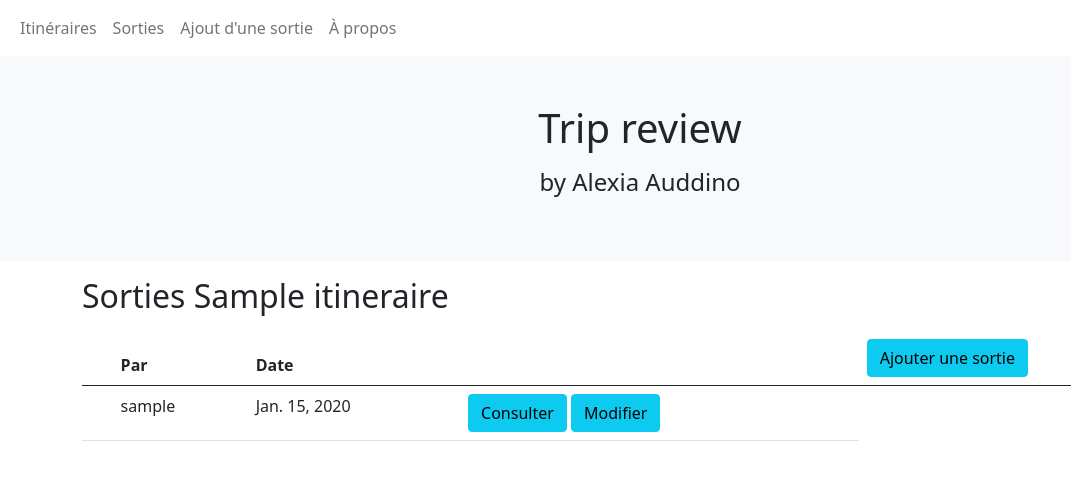
After one commit to alexiaauddino/topoguide-alexia-auddino, a Django app: page /itineraires/sorties/1/ in a window 1280 px wide. The commit adds this page. Shown: the top 480 px of the page, without its empty margins (0-1071 px from the left). Run offline with Django 4.2, Linux system fonts and the light colour scheme; tables that the repository leaves empty hold one stand-in row (values such as "Sample post").

Commit message:
Page de liste des sorties correspondant à un itinéraire

```diff
--- a/topoguide/itineraires/admin.py
+++ b/topoguide/itineraires/admin.py
@@ -1,7 +1,8 @@
 from django.contrib import admin
 
-from .models import Itineraire
+from .models import Itineraire, Sortie
 
 # Register your models here.
 
 admin.site.register(Itineraire)
+admin.site.register(Sortie)
--- a/topoguide/itineraires/models.py
+++ b/topoguide/itineraires/models.py
@@ -1,3 +1,4 @@
+from django.conf import settings
 from django.db import models
 from django.core.validators import MinValueValidator, MaxValueValidator
 
@@ -13,6 +14,34 @@ class Itineraire(models.Model):
     denivele_neg = models.IntegerField()
     denivele_pos = models.IntegerField()
     duree_estimee = models.IntegerField()
-    difficulte_estimee = models.IntegerField(validators=[MinValueValidator(0), MaxValueValidator(100)])
+    difficulte_estimee = models.IntegerField(validators=[MinValueValidator(0), MaxValueValidator(5)])
     def __str__(self):
         return self.titre
+
+class Sortie(models.Model):
+    utilisateur = models.ForeignKey(settings.AUTH_USER_MODEL, on_delete=models.CASCADE)
+    itineraire = models.ForeignKey(Itineraire, on_delete=models.CASCADE)
+    date_sortie = models.DateField()
+    duree_reelle = models.IntegerField()
+    nombre_participants = models.IntegerField()
+    EXPERIENCE_CHOIX = [
+    ('TD', 'Tous débutants'),
+    ('TE', 'Tous expérimentés'),
+    ('MI', 'Mixte'),]
+    experience_groupe = models.CharField(
+        max_length=2,
+        choices=EXPERIENCE_CHOIX,
+        default='TD',
+    )
+    METEO_CHOIX = [
+    ('BO', 'Bonne'),
+    ('MO', 'Moyenne'),
+    ('MA', 'Mauvaise'),]
+    meteo = models.CharField(
+        max_length=2,
+        choices=METEO_CHOIX,
+        default='MO',
+    )
+    difficulte_ressentie = models.IntegerField(validators=[MinValueValidator(0), MaxValueValidator(5)])
+    def __str__(self):
+        return self.utilisateur.username
--- a/topoguide/itineraires/templates/itineraires/itineraires.html
+++ b/topoguide/itineraires/templates/itineraires/itineraires.html
@@ -83,7 +83,7 @@
             {% if search|lower in itineraire.titre|lower %}
                 <tr>
                     <th scope="row"> </th>
-                    <td><a href="/itineraires/{{ itineraire.id }}/">{{ itineraire.titre }}</a></td>
+                    <td><a href="sorties/{{ itineraire.id }}/">{{ itineraire.titre }}</a></td>
                     <td>{{ itineraire.point_depart }}</td>
                     <td>{{ itineraire.description }} </td>
                     <td>{{ itineraire.altitude_depart }} m</td>
@@ -100,7 +100,7 @@
         {% for itineraire in itineraire_list %}
                 <tr>
                   <th scope="row"> </th>
-                  <td><a href="/itineraires/{{ itineraire.id }}/">{{ itineraire.titre }}</a></td>
+                  <td><a href="sorties/{{ itineraire.id }}/">{{ itineraire.titre }}</a></td>
                   <td>{{ itineraire.point_depart }}</td>
                   <td>{{ itineraire.description }} </td>
                   <td>{{ itineraire.altitude_depart }} m</td>
--- /dev/null
+++ b/topoguide/itineraires/templates/itineraires/sorties.html
@@ -0,0 +1,83 @@
+<!doctype html>
+<html lang="en">
+
+    <!-- Required meta tags -->
+    <meta charset="utf-8">
+    <meta name="viewport" content="width=device-width, initial-scale=1">
+
+    <!-- Bootstrap CSS -->
+    <link href="https://cdn.jsdelivr.net/npm/bootstrap@5.0.2/dist/css/bootstrap.min.css" rel="stylesheet" integrity="sha384-EVSTQN3/azprG1Anm3QDgpJLIm9Nao0Yz1ztcQTwFspd3yD65VohhpuuCOmLASjC" crossorigin="anonymous">
+
+    <header>
+      <!-- Navbar -->
+      <nav class="navbar navbar-expand-lg navbar-light bg-white">
+        <div class="container-fluid">
+          <button
+            class="navbar-toggler"
+            type="button"
+            data-mdb-toggle="collapse"
+            data-mdb-target="#navbarExample01"
+            aria-controls="navbarExample01"
+            aria-expanded="false"
+            aria-label="Toggle navigation"
+          >
+            <i class="fas fa-bars"></i>
+          </button>
+          <div class="collapse navbar-collapse" id="navbarExample01">
+            <ul class="navbar-nav me-auto mb-2 mb-lg-0">
+              <li class="nav-item active">
+                <a class="nav-link" aria-current="page" href="#">Itinéraires</a>
+              </li>
+              <li class="nav-item">
+                <a class="nav-link" href="#">Sorties</a>
+              </li>
+              <li class="nav-item">
+                <a class="nav-link" href="#">Ajout d'une sortie</a>
+              </li>
+              <li class="nav-item">
+                <a class="nav-link" href="#">À propos</a>
+              </li>
+            </ul>
+          </div>
+        </div>
+      </nav>
+      <!-- Navbar -->
+
+      <!-- Jumbotron -->
+      <div class="p-5 text-center bg-light">
+        <h1 class="mb-3">Trip review</h1>
+        <h4 class="mb-3">by Alexia Auddino</h4>
+      </div>
+      <!-- Jumbotron -->
+    </header>
+    <div class="container mt-3">
+        <h2> Sorties {{ itineraire.titre }} </h2>
+            <p>  </p>
+        {% if sorties_list%}
+        <table class="table table-hover">
+        <thead>
+            <tr>
+                <th scope="row"> </th>
+                <th scope="col"> Par </th>
+                <th scope="col"> Date </th>
+                <th scope="col">  </th>
+                <th scope="col">  <a href="" class="btn btn-info"> Ajouter une sortie </a> </th>
+            </tr>
+        </thead>
+        <tbody>
+            {% for sortie in sorties_list %}
+                    <tr>
+                        <th scope="row"> </th>
+                        <td>{{ sortie.utilisateur.username }}</td>
+                        <td>{{ sortie.date_sortie }} </td>
+                        <td><a href="" class="btn btn-info"> Consulter </a>
+                        <!--seulement pour utilisateur connecté -->
+                        <a href="" class="btn btn-info"> Modifier </a></td>
+                    </tr>
+            {% endfor %}
+        </tbody>
+        </table>
+        {% endif %}
+  </div>
+
+</html>
--- a/topoguide/itineraires/urls.py
+++ b/topoguide/itineraires/urls.py
@@ -3,6 +3,6 @@ from django.urls import path
 from . import views
 
 urlpatterns = [
-    path('itineraires/', views.itineraires, name='itineraires'),
-    #path('<int:itineraire_id>/', views.sorties, name='sorties'),
+    path('', views.itineraires, name='itineraires'),
+    path('sorties/<int:itineraire_id>/', views.sorties, name='sorties'),
 ]
--- a/topoguide/itineraires/views.py
+++ b/topoguide/itineraires/views.py
@@ -1,8 +1,8 @@
 from django.template import loader
-from django.http import HttpResponse
+from django.http import Http404, HttpResponse
 from django.shortcuts import render
 
-from .models import Itineraire
+from .models import Itineraire, Sortie
 
 # Create your views here.
 
@@ -21,3 +21,11 @@ def itineraires(request):
             'itineraire_list': itineraire_list,
         }
     return HttpResponse(template.render(context, request))
+
+def sorties(request, itineraire_id):
+    try:
+        itineraire= Itineraire.objects.get(pk=itineraire_id)
+        sorties_list = Sortie.objects.filter(itineraire=itineraire).all()
+    except Itineraire.DoesNotExist:
+        raise Http404("L'intinéraire n'existe pas")
+    return render(request, 'itineraires/sorties.html', {'itineraire': itineraire, 'sorties_list': sorties_list})
--- a/topoguide/topoguide/settings.py
+++ b/topoguide/topoguide/settings.py
@@ -106,7 +106,7 @@ AUTH_PASSWORD_VALIDATORS = [
 
 LANGUAGE_CODE = 'en-us'
 
-TIME_ZONE = 'UTC'
+TIME_ZONE = 'Europe/Paris'
 
 USE_I18N = True
 
```
Also changed, not shown: topoguide/itineraires/migrations/0002_alter_itineraire_difficulte_estimee_sortie.py (added).
